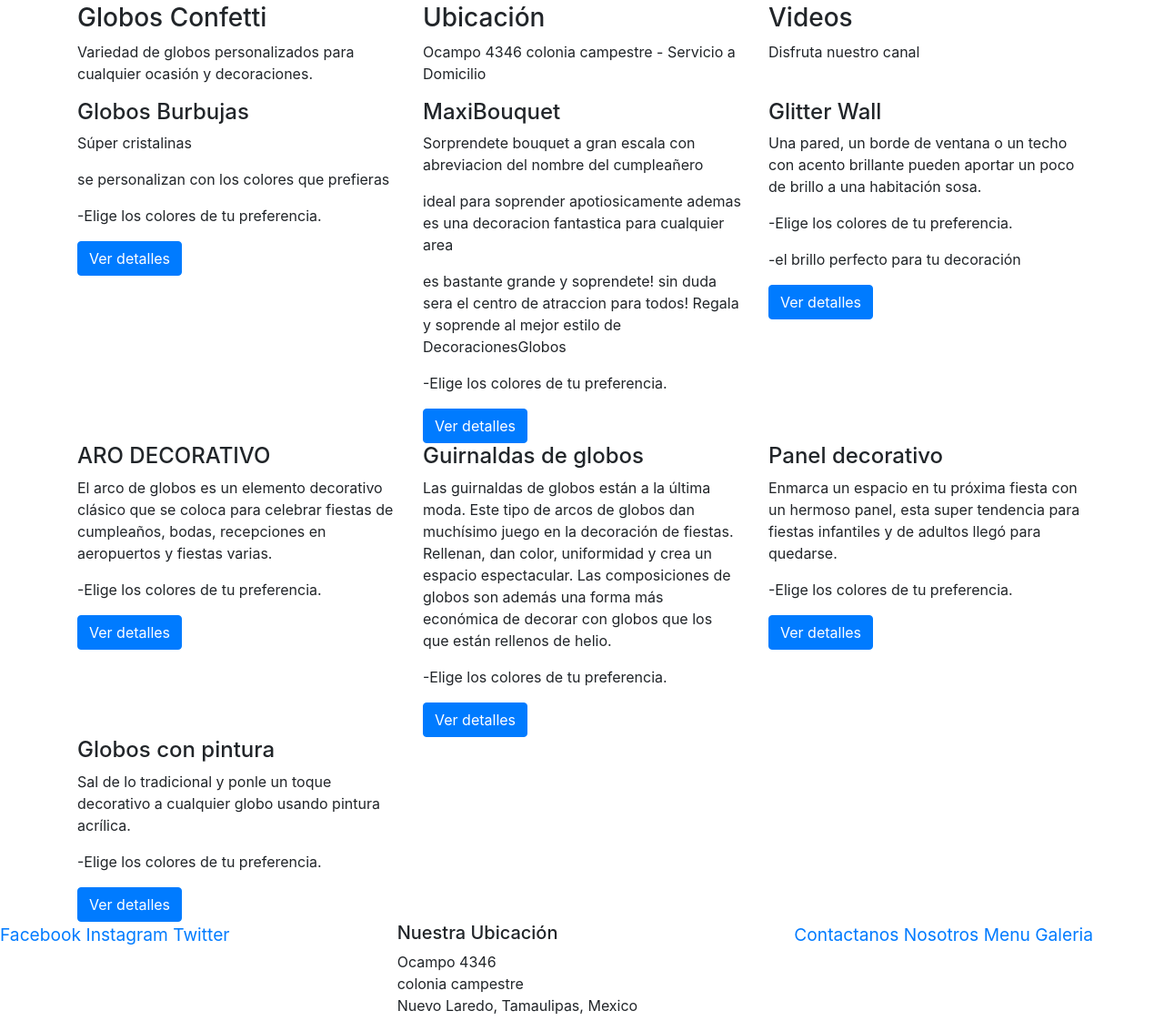
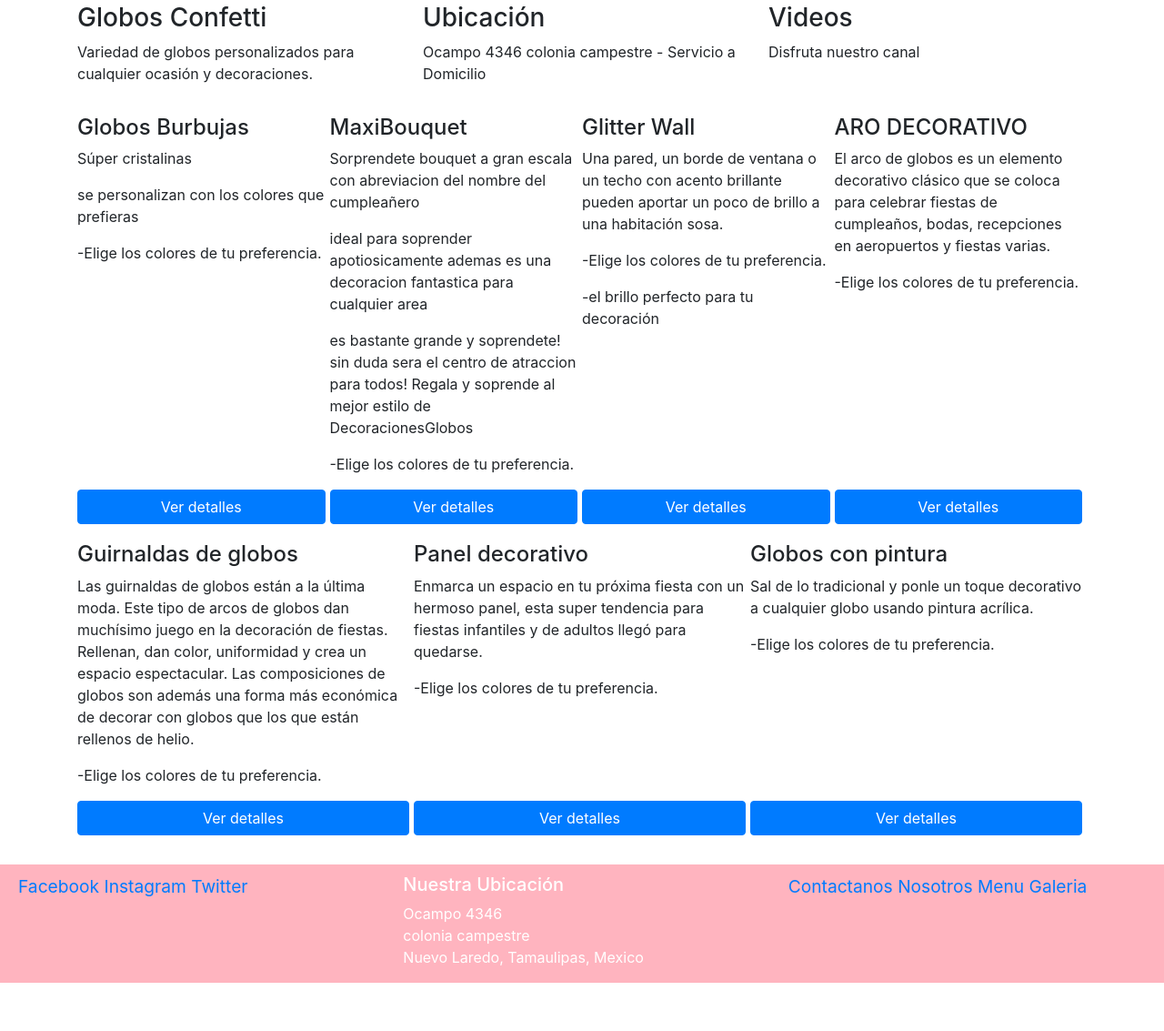
Before and after one commit to sotreslast24/15100250-GlobosConfetti, a website: page index.html in a window 1280 px wide. Shown: the part 213-1346 px from the top of the page at 91% size. After the commit the page ends 1293 px from the top, so only its background shows below. Drawn offline with nearby package versions, Linux system fonts and the light colour scheme.

Commit message:
Se cambio las clases del Grid por clases de Flex

```diff
--- /dev/null
+++ b/css/Principal.css
@@ -0,0 +1,22 @@
+.btn-ver{
+    width: 100%;
+}
+
+.jumbotron{
+background-color: rgb(255, 180, 191);
+color: #ffffff;
+}
+
+footer{
+    padding: 10px 20px 0px 20px;
+    background-color: rgb(255, 180, 191);
+    color: #ffffff;
+    margin-bottom: 0px;
+    margin-top: 30px;
+}
+
+.card-design{
+    flex: 1 250px;
+    padding: 2px 5px 2px 0px;
+    margin-top: 15px;
+}
--- a/index.html
+++ b/index.html
@@ -4,8 +4,9 @@
 <head>
     <meta charset="UTF-8">
     <meta name="viewport" content="width=device-width, initial-scale=1, shrink-to-fit=no">
-    <title>Globos Confetti !!</title>
+    <title>Globos Confetti!!</title>
     <link rel="stylesheet" href="/node_modules/bootstrap/dist/css/bootstrap.min.css">
+    <link rel="stylesheet" href="/css/Principal.css">
 </head>
 
 <body>
@@ -31,8 +32,9 @@
                 <p>Disfruta nuestro canal</p>
             </div>
         </div>
-        <div class="row">
-            <div class="col-sm-4">
+
+        <div class="d-flex flex-wrap">
+            <div class="d-flex flex-column card-design justify-content-between">
                 <div>
                     <h4> Globos Burbujas </h4>
                     <p>Súper cristalinas </p>
@@ -41,7 +43,7 @@
                 </div>
                 <div><button class="btn btn-primary btn-ver">Ver detalles</button></div>
             </div>
-            <div class="col-sm-4">
+            <div class="d-flex flex-column card-design justify-content-between">
                 <div>
                     <h4>MaxiBouquet</h4>
                     <p>Sorprendete bouquet a gran escala con abreviacion del nombre del cumpleañero</p>
@@ -54,7 +56,7 @@
                 </div>
                 <div><button class="btn btn-primary btn-ver">Ver detalles</button></div>
             </div>
-            <div class="col-sm-4">
+            <div class="d-flex flex-column card-design justify-content-between">
                 <div>
                     <h4>Glitter Wall</h4>
                     <p>Una pared, un borde de ventana o un techo con acento brillante pueden aportar un poco de brillo a
@@ -64,7 +66,7 @@
                 </div>
                 <div> <button class="btn btn-primary btn-ver">Ver detalles</button></div>
             </div>
-            <div class="col-sm-4">
+            <div class="d-flex flex-column card-design justify-content-between">
                 <div>
                     <h4>ARO DECORATIVO</h4>
                     <p>
@@ -75,7 +77,7 @@
                 </div>
                 <div> <button class="btn btn-primary btn-ver">Ver detalles</button></div>
             </div>
-            <div class="col-sm-4">
+            <div class="d-flex flex-column card-design justify-content-between">
                 <div>
                     <h4>Guirnaldas de globos</h4>
                     <p>Las guirnaldas de globos están a la última moda. Este tipo de arcos de globos dan muchísimo juego
@@ -86,7 +88,7 @@
                 </div>
                 <div> <button class="btn btn-primary btn-ver">Ver detalles</button></div>
             </div>
-            <div class="col-sm-4">
+            <div class="d-flex flex-column card-design justify-content-between">
                 <div>
                     <h4>Panel decorativo</h4>
                     <p>Enmarca un espacio en tu próxima fiesta con un hermoso panel, esta super
@@ -95,7 +97,7 @@
                 </div>
                 <div> <button class="btn btn-primary btn-ver">Ver detalles</button></div>
             </div>
-            <div class="col-sm-4">
+            <div class="d-flex flex-column card-design justify-content-between">
                 <div>
                     <h4>Globos con pintura </h4>
                     <p>Sal de lo tradicional y ponle un toque decorativo a cualquier globo usando pintura acrílica.</p>
```
